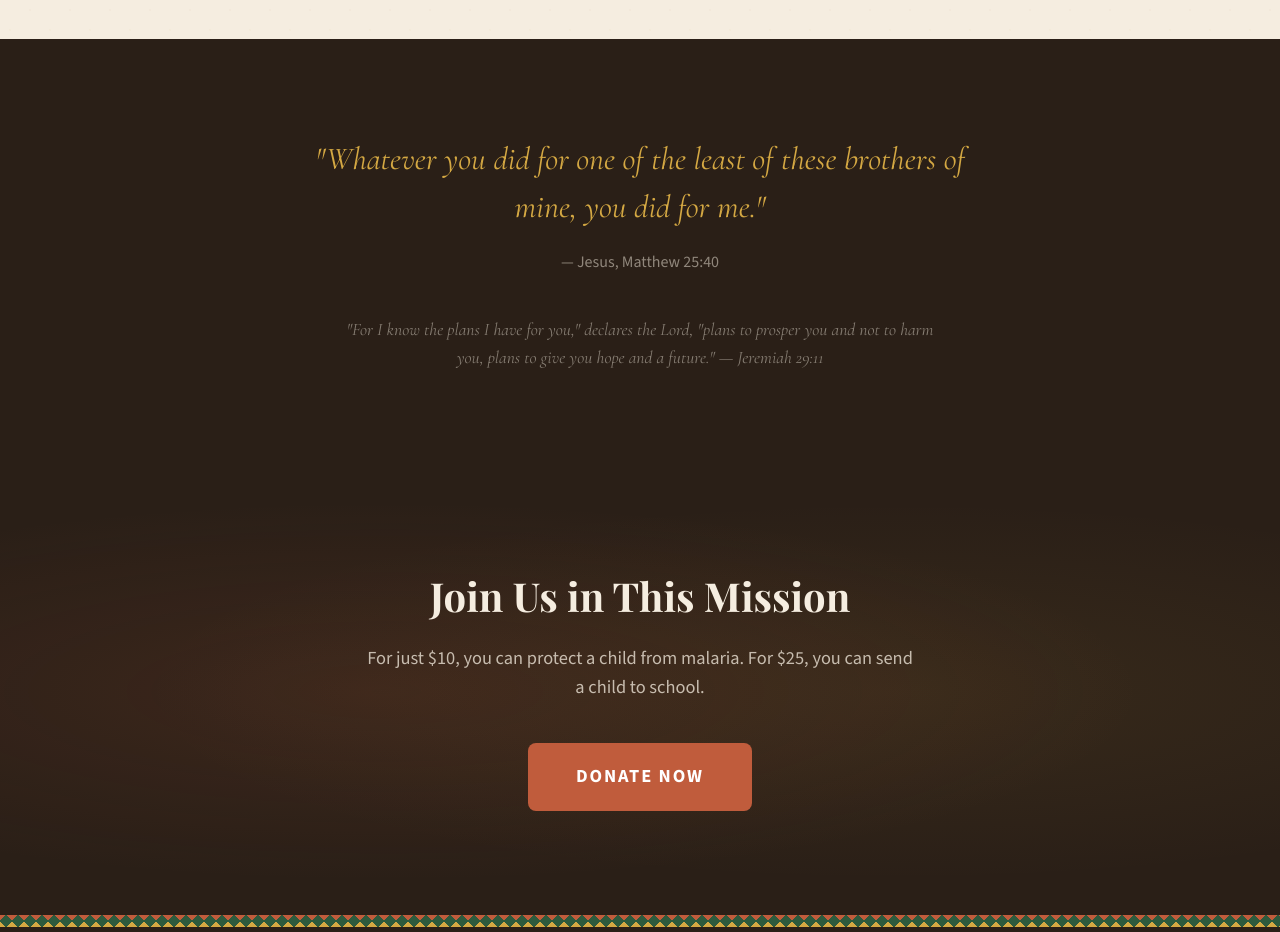
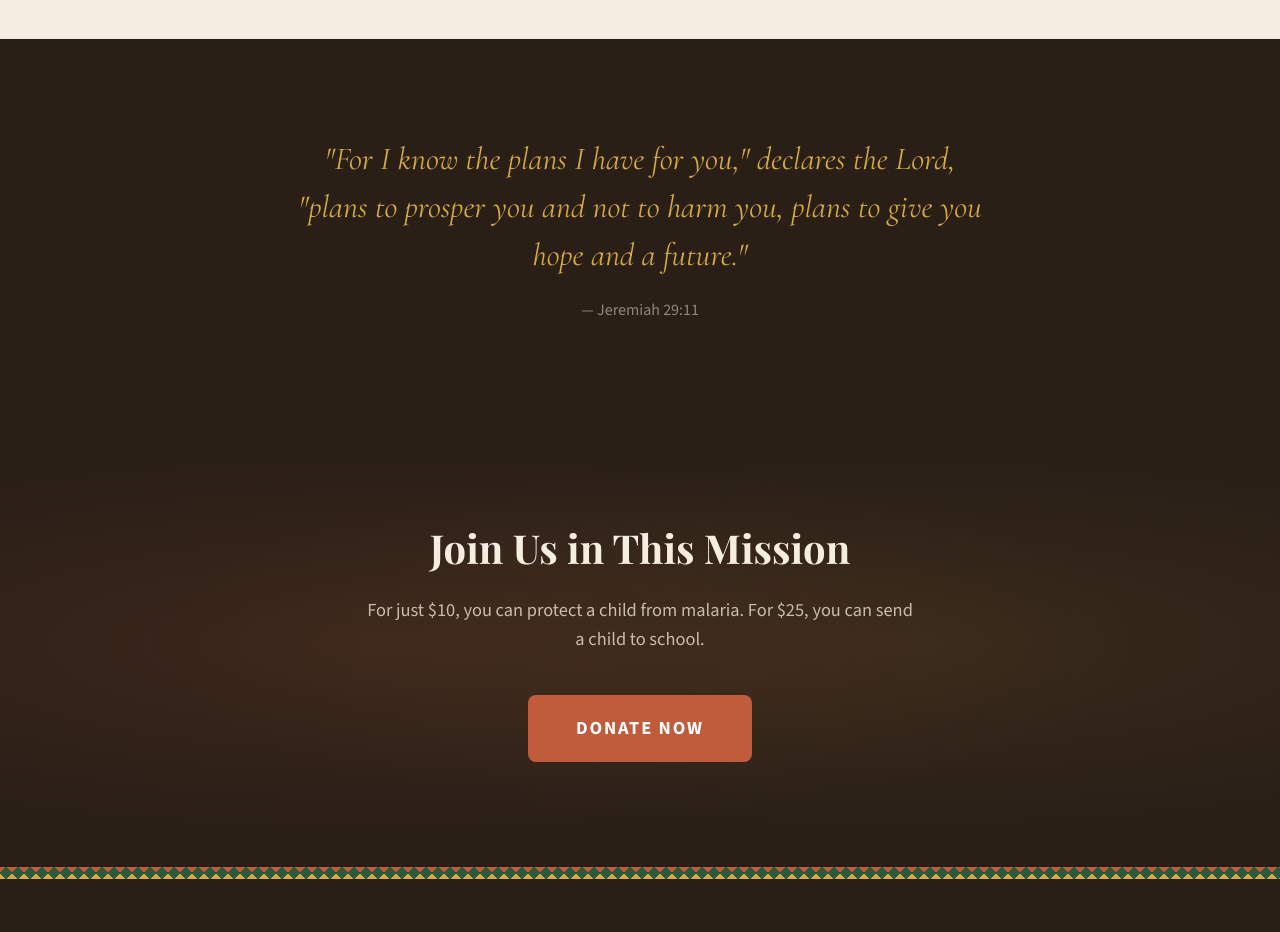
Before and after one commit to psmoore/tumaini, a plain HTML site: page about.html in a window 1280 px wide. Shown: the part 5740-6672 px from the top of the page. Drawn offline with nearby package versions, Linux system fonts and the light colour scheme; a web font is replaced by a local one.

Commit message:
Removed duplicate scripture quote and replaced with another

```diff
--- a/about.html
+++ b/about.html
@@ -580,9 +580,8 @@
     <!-- SCRIPTURE BANNER -->
     <section class="scripture-banner">
       <div class="container fade-up">
-        <blockquote>"Whatever you did for one of the least of these brothers of mine, you did for me."</blockquote>
-        <cite>— Jesus, Matthew 25:40</cite>
-        <p class="scripture-extra">"For I know the plans I have for you," declares the Lord, "plans to prosper you and not to harm you, plans to give you hope and a future." — Jeremiah 29:11</p>
+        <blockquote>"For I know the plans I have for you," declares the Lord, "plans to prosper you and not to harm you, plans to give you hope and a future."</blockquote>
+        <cite>— Jeremiah 29:11</cite>
       </div>
     </section>
 
```
